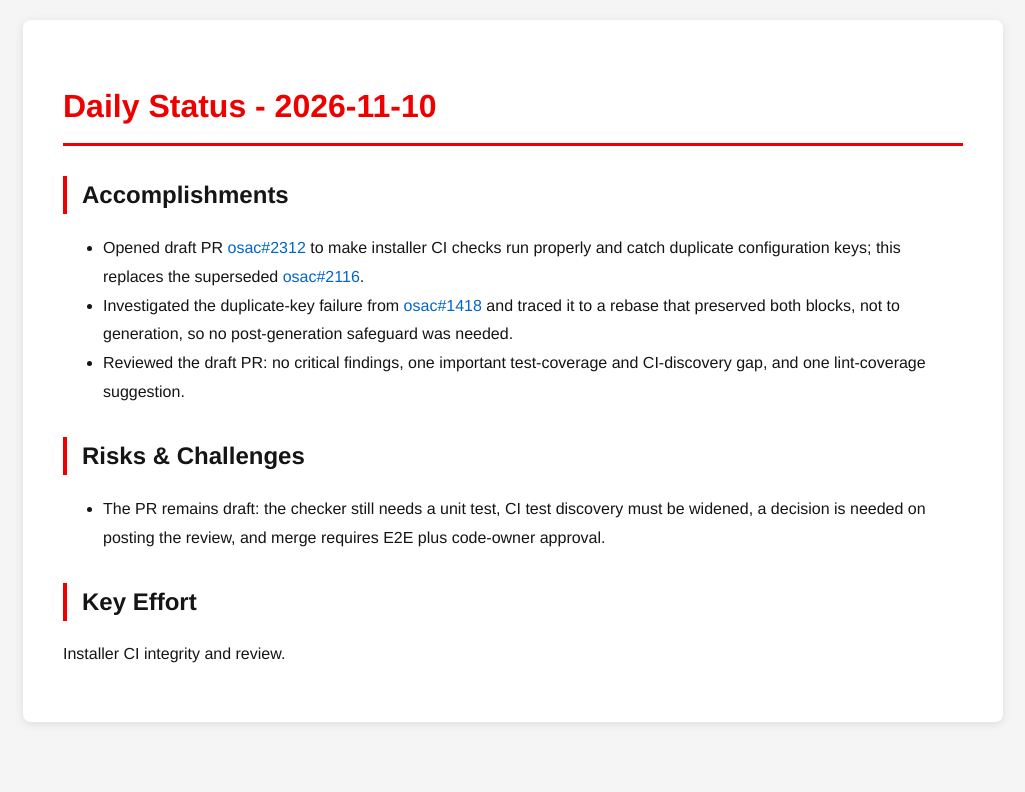
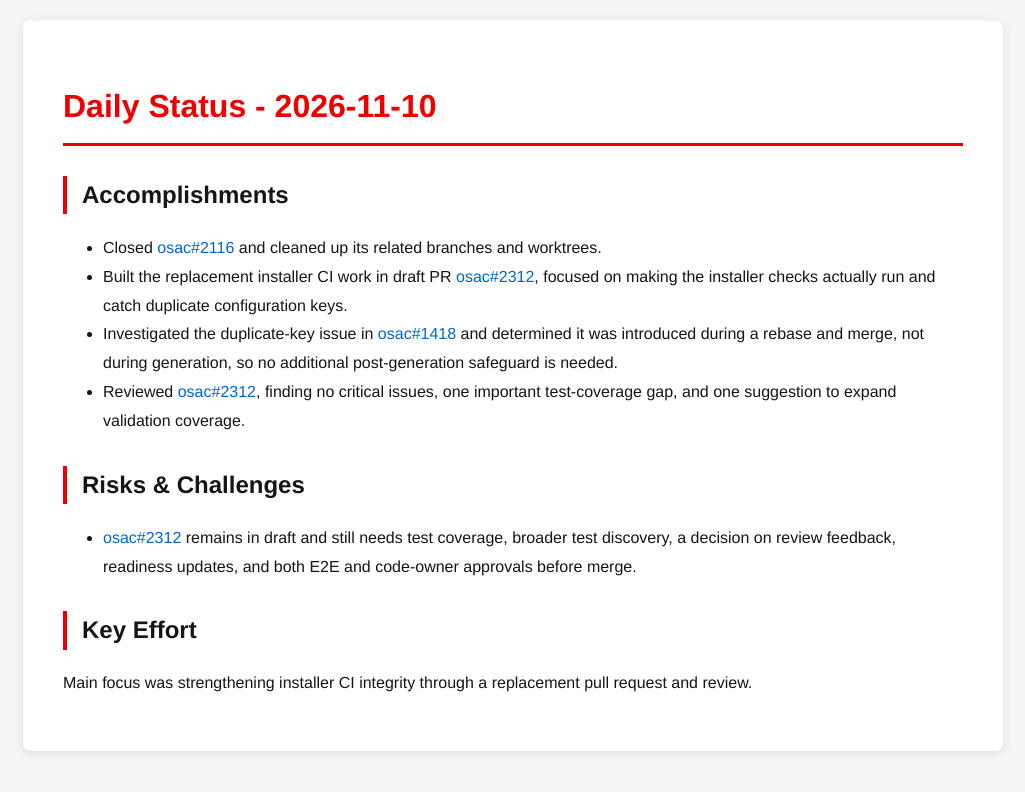
Before and after one commit to tzvatot/daily-status, a Jekyll site: the page built from 2026-11-10.md, in a window 1280 px wide. Shown: the top 792 px of the page, without its empty margins (127-1152 px from the left). Built offline with Jekyll 4.4.1, drawn with Linux system fonts in a browser that asks for light colours.

Commit message:
Daily status update - 2026-11-10

```diff
--- a/2026-11-10.md
+++ b/2026-11-10.md
@@ -7,12 +7,13 @@ date: 2026-11-10
 # Daily Status - 2026-11-10
 
 ## Accomplishments
-- Opened draft PR [osac#2312](https://github.com/osac-project/osac/pull/2312) to make installer CI checks run properly and catch duplicate configuration keys; this replaces the superseded [osac#2116](https://github.com/osac-project/osac/pull/2116).
-- Investigated the duplicate-key failure from [osac#1418](https://github.com/osac-project/osac/pull/1418) and traced it to a rebase that preserved both blocks, not to generation, so no post-generation safeguard was needed.
-- Reviewed the draft PR: no critical findings, one important test-coverage and CI-discovery gap, and one lint-coverage suggestion.
+- Closed [osac#2116](https://github.com/osac-project/osac/pull/2116) and cleaned up its related branches and worktrees.
+- Built the replacement installer CI work in draft PR [osac#2312](https://github.com/osac-project/osac/pull/2312), focused on making the installer checks actually run and catch duplicate configuration keys.
+- Investigated the duplicate-key issue in [osac#1418](https://github.com/osac-project/osac/pull/1418) and determined it was introduced during a rebase and merge, not during generation, so no additional post-generation safeguard is needed.
+- Reviewed [osac#2312](https://github.com/osac-project/osac/pull/2312), finding no critical issues, one important test-coverage gap, and one suggestion to expand validation coverage.
 
 ## Risks & Challenges
-- The PR remains draft: the checker still needs a unit test, CI test discovery must be widened, a decision is needed on posting the review, and merge requires E2E plus code-owner approval.
+- [osac#2312](https://github.com/osac-project/osac/pull/2312) remains in draft and still needs test coverage, broader test discovery, a decision on review feedback, readiness updates, and both E2E and code-owner approvals before merge.
 
 ## Key Effort
-Installer CI integrity and review.
+Main focus was strengthening installer CI integrity through a replacement pull request and review.
```
